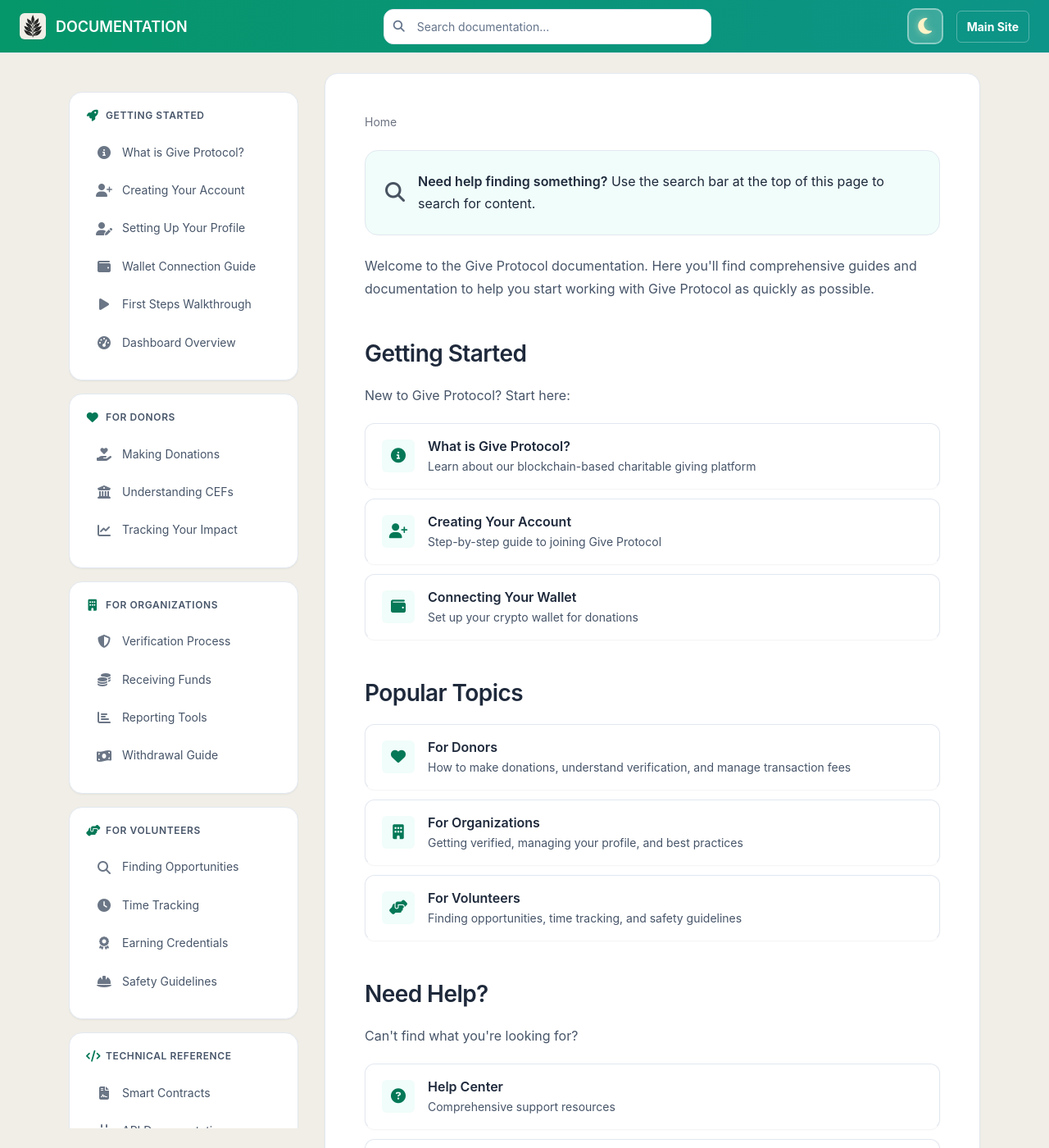
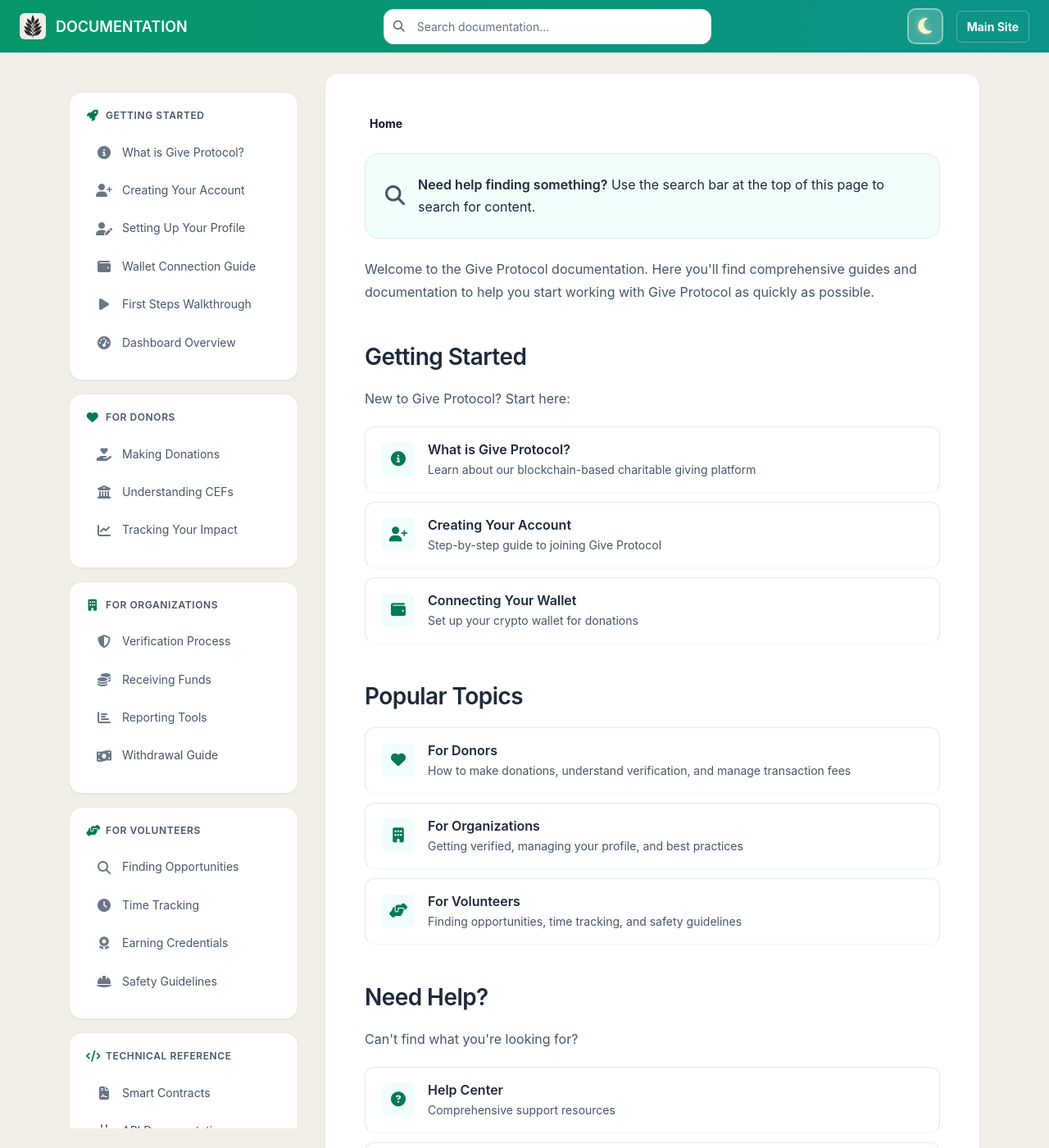
Before and after one commit to GiveProtocol/give-protocol-docs, a Jekyll site: the page built from index.md, in a window 1280 px wide and 1400 px high. Shown: the whole window at 82% size. Built offline with Jekyll 4.4.1, drawn with Linux system fonts in a browser that asks for light colours.

Commit message:
Style breadcrumb links with violet hover and bold active state
- Add active class to Home link when on home page
- Change hover color from indigo to violet (#7c3aed)
- Add light violet background and underline on hover
- Add dark mode breadcrumb styles with appropriate colors

```diff
--- a/_layouts/modern.html
+++ b/_layouts/modern.html
@@ -201,7 +201,7 @@
         <div class="content-card">
           <!-- Breadcrumbs -->
           <nav class="breadcrumbs" aria-label="Breadcrumb">
-            <a href="{{ '/' | relative_url }}">Home</a>
+            <a href="{{ '/' | relative_url }}" class="{% if page.url == '/' or page.url == '/index.html' %}active{% endif %}">Home</a>
             {% assign crumbs = page.url | split: '/' %} {% for crumb in crumbs
             %} {% unless crumb == '' or crumb == 'index.html' %}
             <span class="separator">/</span>
--- a/_sass/_modern-layout.scss
+++ b/_sass/_modern-layout.scss
@@ -306,11 +306,11 @@
     .content-card {
       background: #fff;
       border-radius: 12px;
-      padding: 32px;
+      padding: 16px 32px 32px 32px;
       box-shadow: 0 1px 3px rgba(0, 0, 0, 0.05);
 
       @media (max-width: 768px) {
-        padding: 20px;
+        padding: 12px 20px 20px 20px;
       }
     }
 
@@ -319,17 +319,28 @@
       display: flex;
       align-items: center;
       gap: 8px;
-      margin-bottom: 24px;
+      margin-bottom: 12px;
       font-size: 14px;
       color: #6b7280;
 
       a {
         color: #6b7280;
         text-decoration: none;
-        transition: color 0.15s;
+        transition: all 0.2s ease;
+        padding: 2px 6px;
+        border-radius: 4px;
 
         &:hover {
-          color: #4f46e5;
+          color: #7c3aed; // Violet color
+          background-color: rgba(124, 58, 237, 0.1); // Light violet background
+          text-decoration: underline;
+          text-underline-offset: 3px;
+        }
+
+        // Bold styling for Home link when on home page
+        &.active {
+          font-weight: 700;
+          color: #111827;
         }
       }
 
@@ -636,6 +647,30 @@
         box-shadow: 0 4px 6px -1px rgba(0, 0, 0, 0.3);
       }
 
+      // Dark mode breadcrumb styles
+      .breadcrumbs {
+        a {
+          color: #9ca3af;
+
+          &:hover {
+            color: #a78bfa; // Light violet for dark mode
+            background-color: rgba(167, 139, 250, 0.15);
+          }
+
+          &.active {
+            color: #f3f4f6;
+          }
+        }
+
+        .separator {
+          color: #4b5563;
+        }
+
+        span:last-child {
+          color: #f3f4f6;
+        }
+      }
+
       article {
         h1,
         h2,
```
